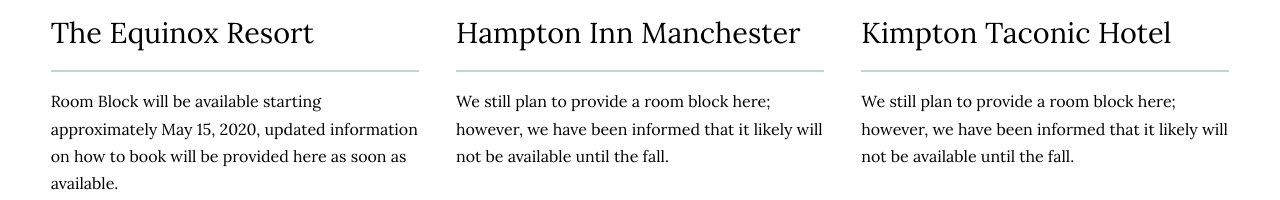
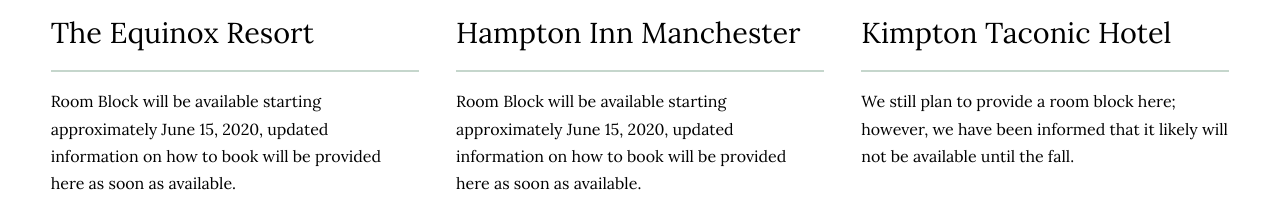
Before and after one commit to mrdavidjcole/michelle-andrew-wedding-website, a Next.js app: page /accommodations in a window 1280 px wide. Shown: the part 600-800 px from the top of the page. Built offline with nearby package versions, Linux system fonts and the light colour scheme.

Commit message:
Update room block info

```diff
--- a/pages/accommodations.jsx
+++ b/pages/accommodations.jsx
@@ -87,7 +87,7 @@
         <div className="option">
           <h2>The Equinox Resort</h2>
           <p className="option-details">
-            Room Block will be available starting approximately May 15, 2020,
+            Room Block will be available starting approximately June 15, 2020,
             updated information on how to book will be provided here as soon as
             available.
           </p>
@@ -95,8 +95,9 @@
         <div className="option">
           <h2>Hampton Inn Manchester</h2>
           <p className="option-details">
-            We still plan to provide a room block here; however, we have been
-            informed that it likely will not be available until the fall.
+            Room Block will be available starting approximately June 15, 2020,
+            updated information on how to book will be provided here as soon as
+            available.
           </p>
         </div>
         <div className="option">
```
